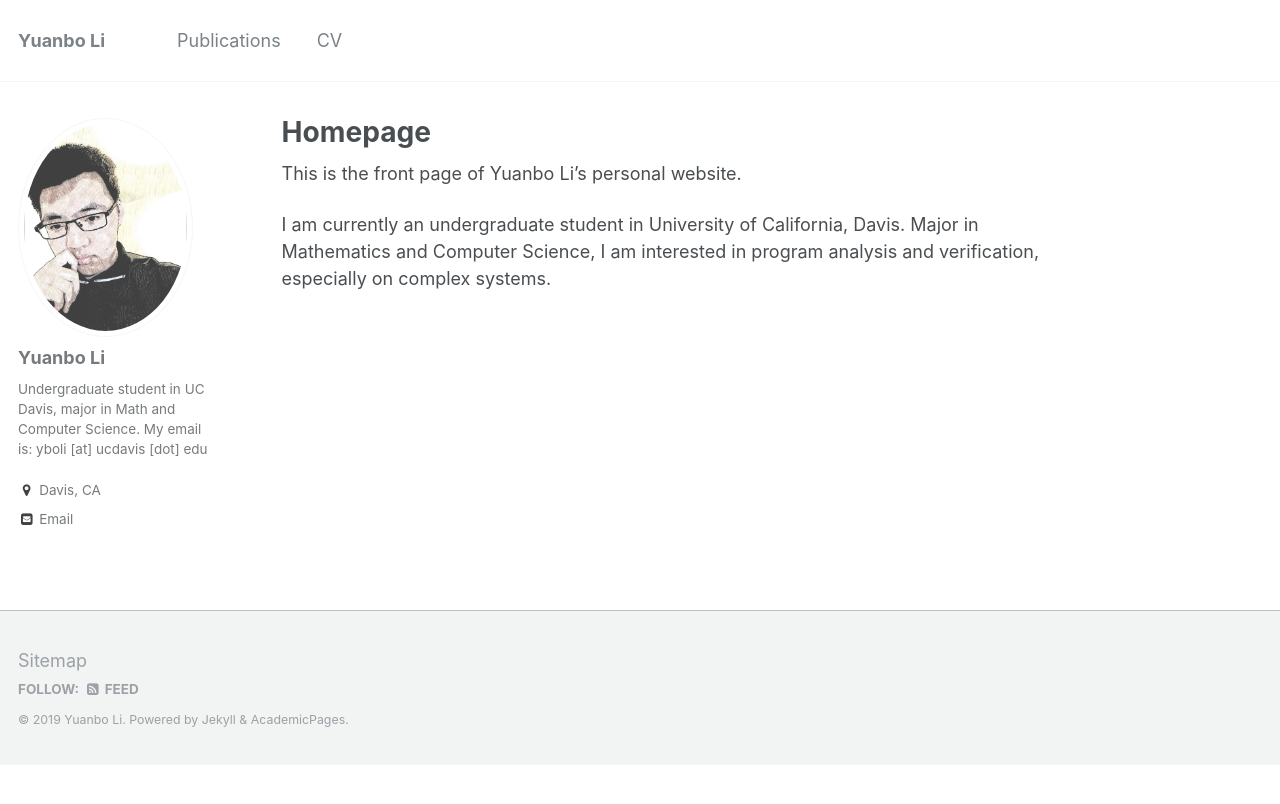
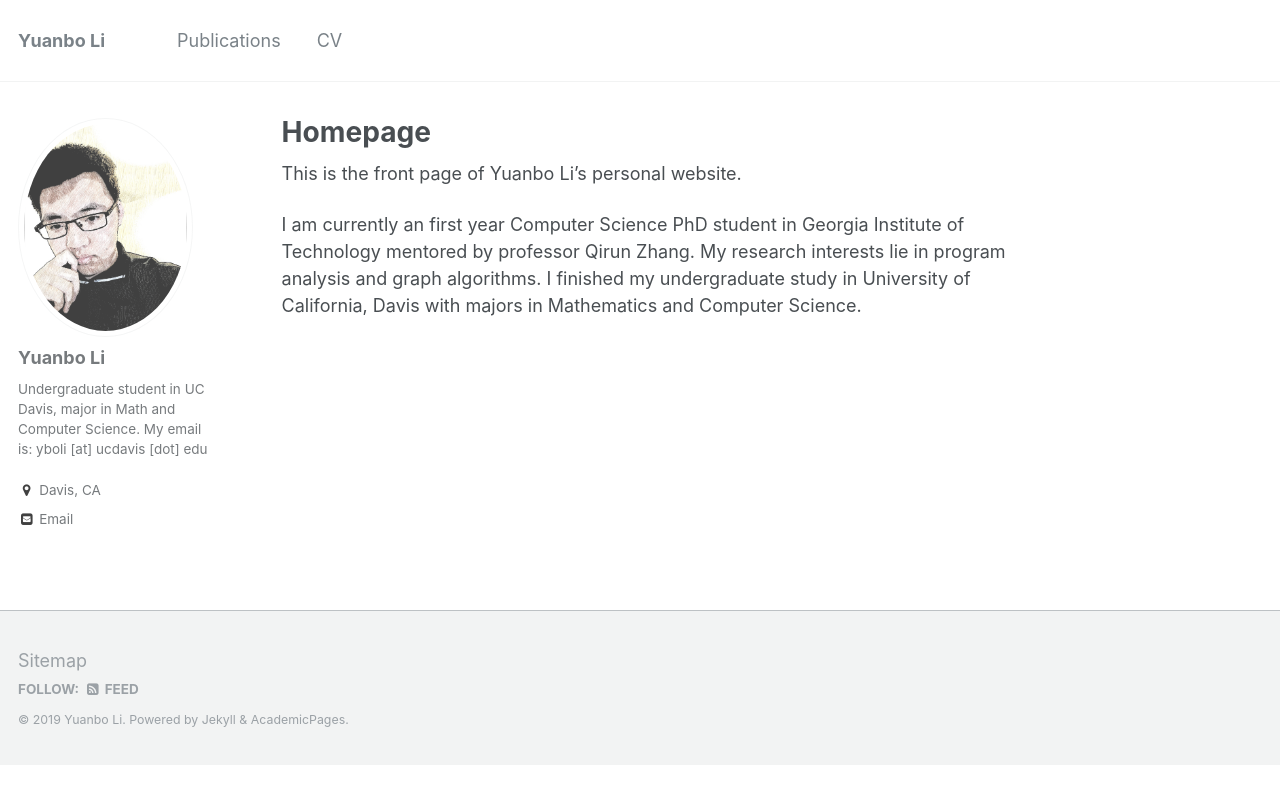
Before and after one commit to yuanboli/yuanboli.github.io, a Jekyll site: the page built from _pages/about.md, in a window 1280 px wide. Shown: the top 804 px of the page. Built offline with Jekyll 4.4.1, drawn with Linux system fonts in a browser that asks for light colours.

Commit message:
Update about.md

```diff
--- a/_pages/about.md
+++ b/_pages/about.md
@@ -10,4 +10,4 @@ redirect_from:
 
 This is the front page of Yuanbo Li's personal website.
 
-I am currently an undergraduate student in University of California, Davis. Major in Mathematics and Computer Science, I am interested in program analysis and verification, especially on complex systems.
+I am currently an first year Computer Science PhD student in Georgia Institute of Technology mentored by professor Qirun Zhang. My research interests lie in program analysis and graph algorithms. I finished my undergraduate study in University of California, Davis with majors in Mathematics and Computer Science.
```
